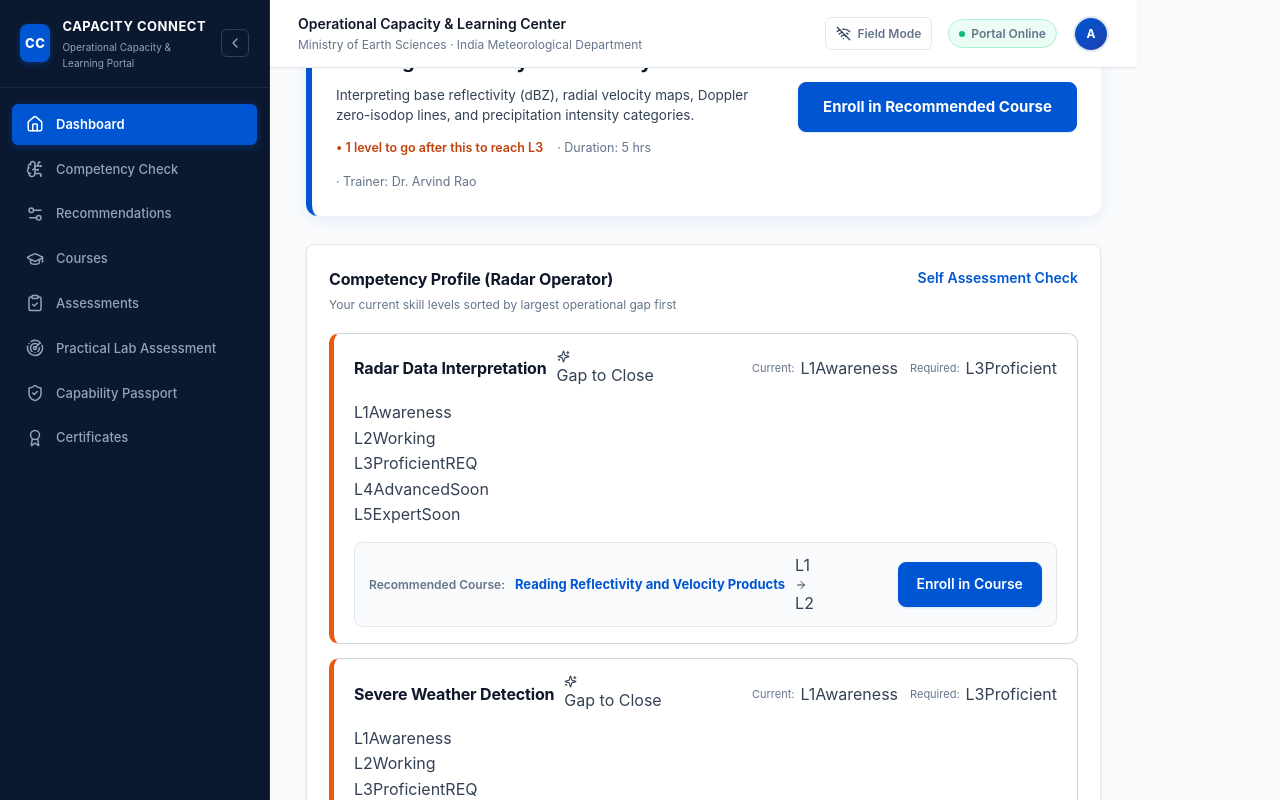
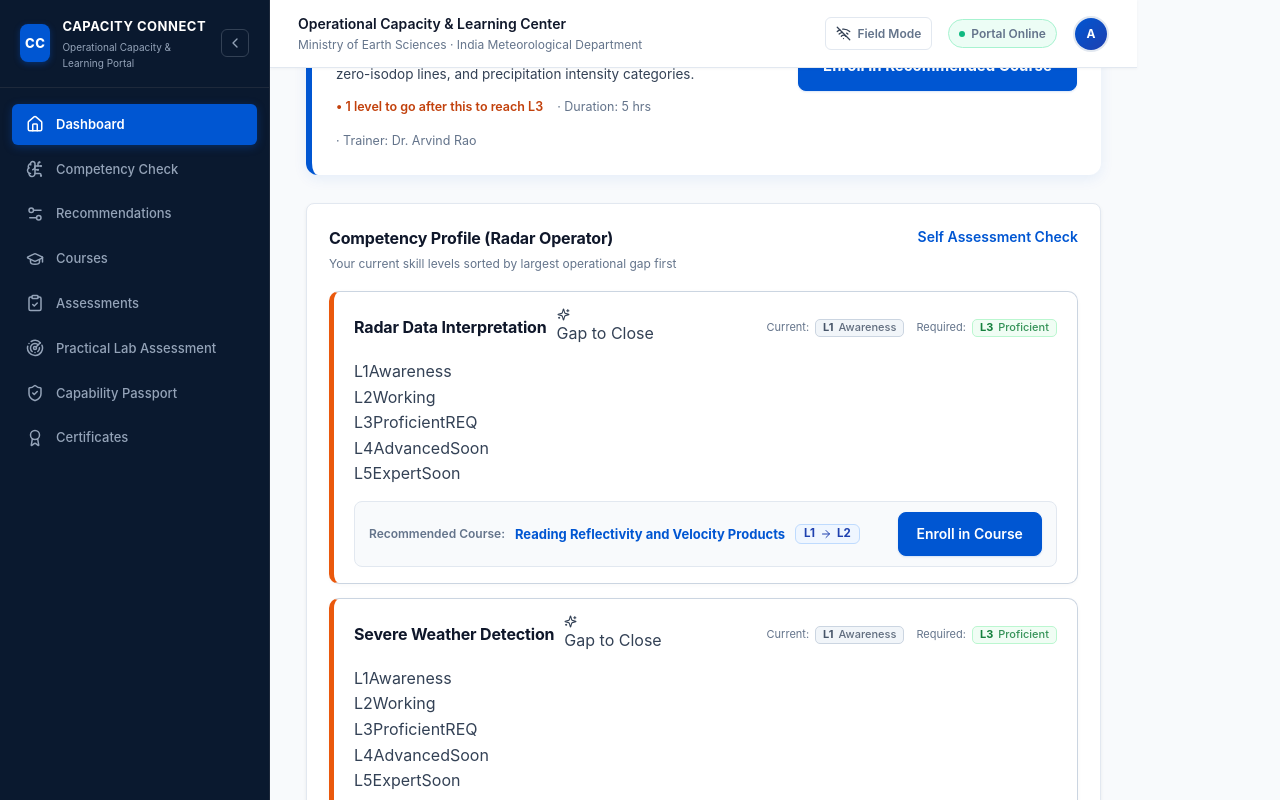
Before and after one commit to Gopal230/Capacity_Connect_26075, a React (Vite) app: page /login in a window 1280 px wide. Both pictures are taken after a click on the button "Priya Sharma (Mid-Level L2)". Shown: the part 461-1261 px from the top of the page. Built offline with nearby package versions, Linux system fonts and the light colour scheme.

Commit message:
Fix level badges single-line horizontal layout and add clear borders to cards/questions

```diff
--- a/src/components/LevelUI.tsx
+++ b/src/components/LevelUI.tsx
@@ -30,16 +30,28 @@ export function LevelBadge({
   const sizeClass = size === "sm" ? "level-badge-sm" : "level-badge-normal";
 
   return (
-    <span className={`level-badge level-badge-${lvl.toLowerCase()} ${sizeClass} ${className}`}>
-      <span className="level-code">{lvl}</span>
-      <span className="level-name">{def.name}</span>
+    <span
+      className={`level-badge level-badge-${lvl.toLowerCase()} ${sizeClass} ${className}`}
+      style={{
+        display: "inline-flex",
+        alignItems: "center",
+        flexDirection: "row",
+        flexWrap: "nowrap",
+        whiteSpace: "nowrap",
+        gap: "5px",
+        flexShrink: 0,
+        lineHeight: 1,
+      }}
+    >
+      <span className="level-code" style={{ whiteSpace: "nowrap", fontWeight: 700 }}>{lvl}</span>
+      <span className="level-name" style={{ whiteSpace: "nowrap" }}>{def.name}</span>
     </span>
   );
 }
 
 /* =========================================================
    2. LEVEL JUMP BADGE
-   "L1 to L2" with an arrow
+   "L1 to L2" with an arrow - ALWAYS strictly horizontal single line
    ========================================================= */
 export function LevelJumpBadge({
   from,
@@ -57,10 +69,22 @@ export function LevelJumpBadge({
   const sizeClass = size === "sm" ? "level-jump-sm" : "level-jump-normal";
 
   return (
-    <span className={`level-jump-badge ${sizeClass} ${className}`}>
-      <span className="jump-from">{fromLvl}</span>
-      <ArrowRight size={size === "sm" ? 12 : 14} className="jump-arrow" />
-      <span className="jump-to">{toLvl}</span>
+    <span
+      className={`level-jump-badge ${sizeClass} ${className}`}
+      style={{
+        display: "inline-flex",
+        alignItems: "center",
+        flexDirection: "row",
+        flexWrap: "nowrap",
+        whiteSpace: "nowrap",
+        gap: "4px",
+        flexShrink: 0,
+        lineHeight: 1,
+      }}
+    >
+      <span className="jump-from" style={{ whiteSpace: "nowrap", fontWeight: 700 }}>{fromLvl}</span>
+      <ArrowRight size={size === "sm" ? 12 : 14} className="jump-arrow" style={{ flexShrink: 0, display: "inline-block" }} />
+      <span className="jump-to" style={{ whiteSpace: "nowrap", fontWeight: 700 }}>{toLvl}</span>
     </span>
   );
 }
--- a/src/styles.css
+++ b/src/styles.css
@@ -3626,3 +3626,154 @@ tr:hover td {
   color: var(--text-muted);
   margin: 0;
 }
+
+/* =========================================================
+   COMPETENCY LEVEL BADGES & JUMPS (NEVER WRAP, ALWAYS HORIZONTAL)
+   ========================================================= */
+.level-jump-badge {
+  display: inline-flex !important;
+  flex-direction: row !important;
+  align-items: center !important;
+  justify-content: center !important;
+  flex-wrap: nowrap !important;
+  white-space: nowrap !important;
+  gap: 5px !important;
+  flex-shrink: 0 !important;
+  border-radius: 6px;
+  font-weight: 700;
+  line-height: 1;
+}
+
+.level-jump-normal {
+  padding: 4px 10px;
+  font-size: 13px;
+  background: #EFF6FF;
+  border: 1px solid #BFDBFE;
+  color: #1E40AF;
+}
+
+.level-jump-sm {
+  padding: 3px 8px;
+  font-size: 11.5px;
+  background: #EFF6FF;
+  border: 1px solid #BFDBFE;
+  color: #1E40AF;
+}
+
+.level-jump-badge .jump-from,
+.level-jump-badge .jump-to {
+  display: inline-block !important;
+  white-space: nowrap !important;
+}
+
+.level-jump-badge .jump-arrow {
+  display: inline-block !important;
+  flex-shrink: 0 !important;
+}
+
+.level-badge {
+  display: inline-flex !important;
+  flex-direction: row !important;
+  align-items: center !important;
+  flex-wrap: nowrap !important;
+  gap: 5px !important;
+  white-space: nowrap !important;
+  flex-shrink: 0 !important;
+  border-radius: 5px;
+  font-weight: 600;
+  line-height: 1;
+  border: 1px solid transparent;
+}
+
+.level-badge-normal {
+  padding: 4px 9px;
+  font-size: 12.5px;
+}
+
+.level-badge-sm {
+  padding: 2.5px 7px;
+  font-size: 11px;
+}
+
+.level-badge-l1 { background: #F1F5F9; color: #475569; border-color: #CBD5E1; }
+.level-badge-l2 { background: #EFF6FF; color: #1D4ED8; border-color: #BFDBFE; }
+.level-badge-l3 { background: #F0FDF4; color: #15803D; border-color: #BBF7D0; }
+.level-badge-l4 { background: #FAF5FF; color: #7E22CE; border-color: #E9D5FF; }
+.level-badge-l5 { background: #FFFBEB; color: #B45309; border-color: #FDE68A; }
+
+.level-badge .level-code {
+  font-weight: 800;
+  white-space: nowrap;
+}
+
+.level-badge .level-name {
+  font-weight: 500;
+  opacity: 0.85;
+  white-space: nowrap;
+}
+
+/* =========================================================
+   QUESTION CARDS & ASSESSMENT BORDERS
+   ========================================================= */
+.question-card {
+  border: 1.5px solid #CBD5E1 !important;
+  border-radius: 10px !important;
+  padding: 16px 18px !important;
+  background: #FFFFFF !important;
+  margin-bottom: 14px;
+  box-shadow: 0 1px 3px rgba(0, 0, 0, 0.03);
+}
+
+.question-card legend {
+  font-weight: 700;
+  color: var(--text-heading);
+  padding: 0 8px;
+  font-size: 14.5px;
+}
+
+.question-card label {
+  display: flex !important;
+  align-items: center !important;
+  gap: 12px !important;
+  padding: 12px 14px !important;
+  border-radius: 8px !important;
+  border: 1.5px solid #CBD5E1 !important;
+  background: #F8FAFC !important;
+  cursor: pointer !important;
+  font-size: 13.5px !important;
+  transition: all 0.15s ease !important;
+}
+
+.question-card label:hover {
+  border-color: #94A3B8 !important;
+  background: #F1F5F9 !important;
+}
+
+.question-card label.selected {
+  border-color: #0056D2 !important;
+  background: #EFF6FF !important;
+  font-weight: 600;
+}
+
+.question-card label input[type="radio"] {
+  accent-color: #0056D2;
+  width: 16px;
+  height: 16px;
+  flex-shrink: 0;
+}
+
+.assessment-list article,
+.assessment-card-row {
+  background: #FFFFFF;
+  border: 1.5px solid #CBD5E1 !important;
+  border-radius: 10px !important;
+  padding: 18px 20px !important;
+  box-shadow: 0 2px 6px rgba(0, 0, 0, 0.04);
+  transition: border-color 0.15s ease, box-shadow 0.15s ease;
+}
+
+.assessment-list article:hover,
+.assessment-card-row:hover {
+  border-color: #94A3B8 !important;
+  box-shadow: 0 4px 12px rgba(0, 0, 0, 0.07);
+}
```
Also changed, not shown: src/pages/trainee/AssessmentPage.tsx (+26 -18 lines).
